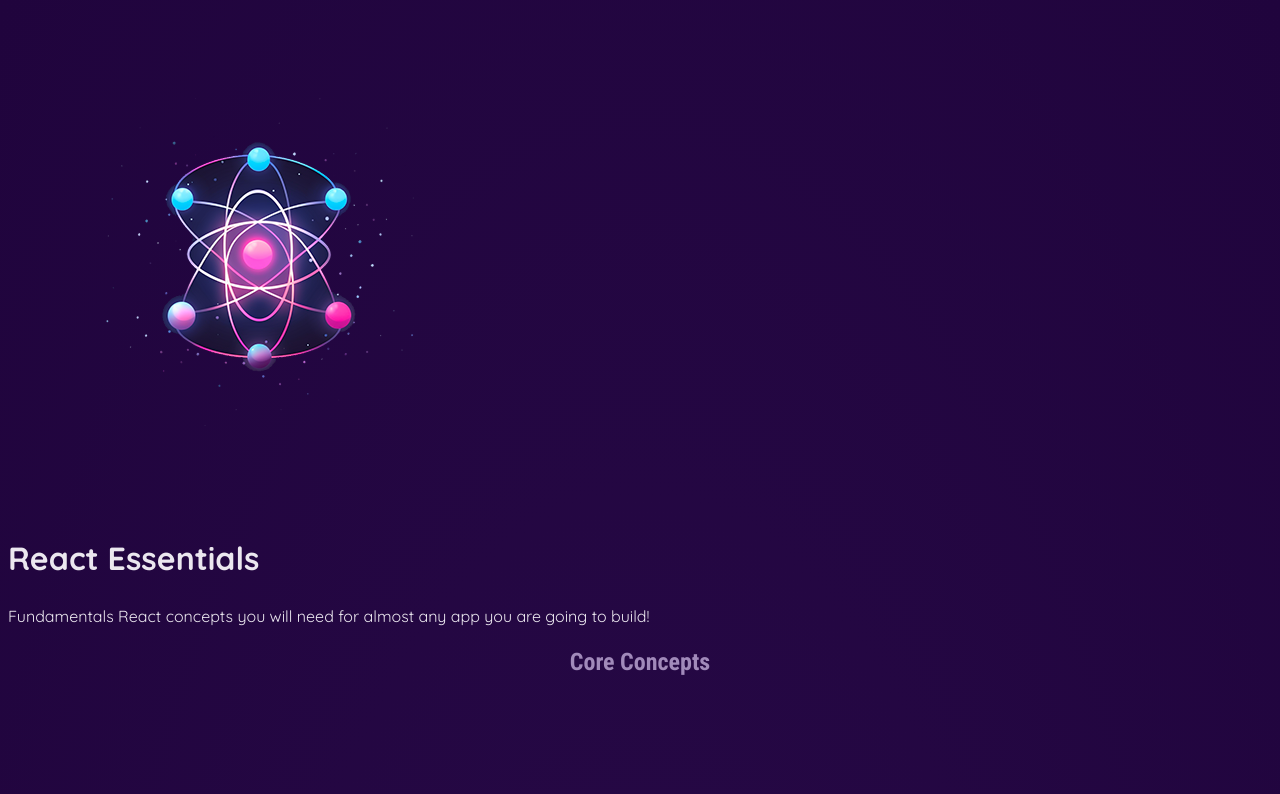
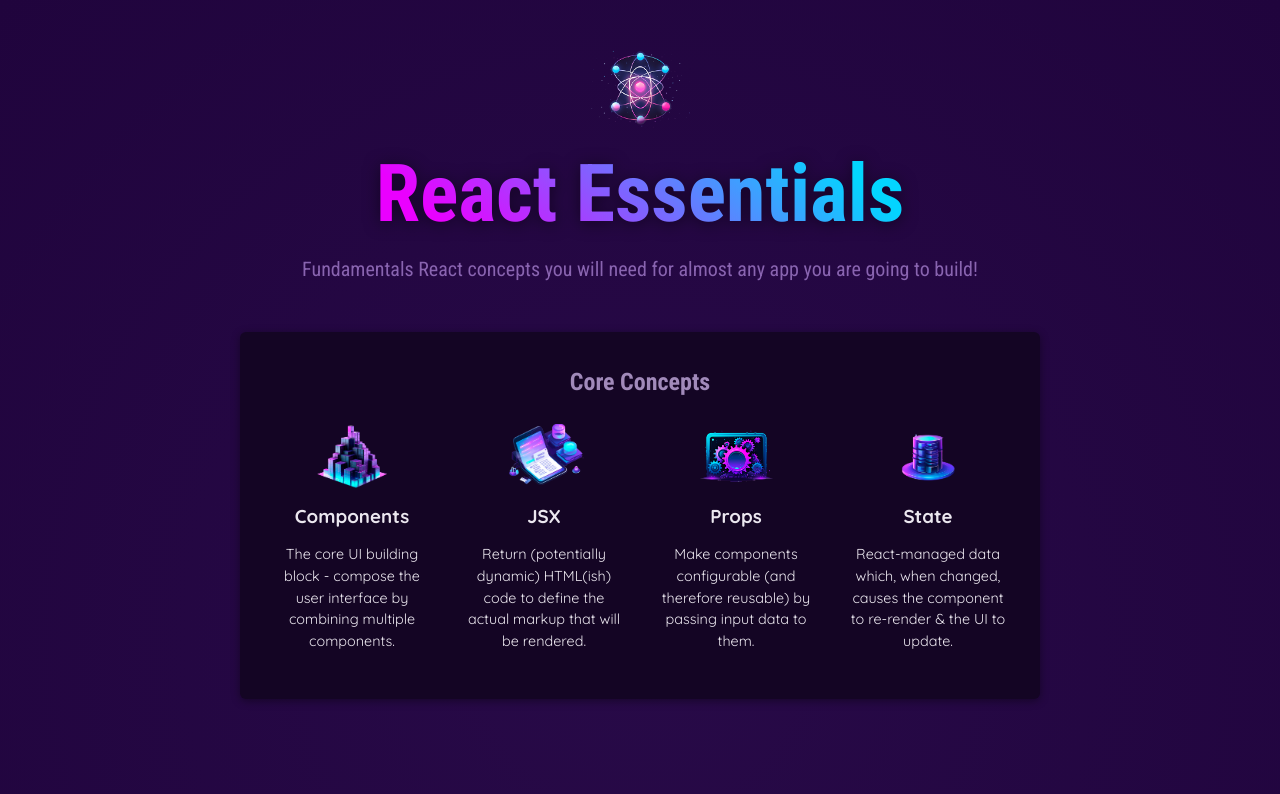
Before and after one commit to darshanlal2k/react, a React (Vite) app in the folder udemy_projects/01-starting-project/: page / in a window 1280 px wide. Shown: the top 794 px of the page. Built offline with nearby package versions, Linux system fonts and the light colour scheme.

Commit message:
splitted css from index.css

```diff
--- /dev/null
+++ b/udemy_projects/01-starting-project/src/Components/CoreConcept.css
@@ -0,0 +1,35 @@
+#core-concepts {
+    padding: 2rem;
+    border-radius: 6px;
+    background-color: #140524;
+    box-shadow: 0 2px 8px rgba(0, 0, 0, 0.4);
+}
+
+#core-concepts ul {
+    list-style: none;
+    padding: 0;
+    margin: 0;
+    display: flex;
+    gap: 2rem;
+    flex-wrap: wrap;
+    justify-content: center;
+}
+
+#core-concepts li {
+    width: 10rem;
+    text-align: center;
+}
+
+#core-concepts li img {
+    height: 4rem;
+    width: 6rem;
+    object-fit: cover;
+}
+
+#core-concepts li h3 {
+    margin: 0.5rem 0;
+}
+
+#core-concepts li p {
+    font-size: 0.9rem;
+}
--- a/udemy_projects/01-starting-project/src/Components/CoreConcept.jsx
+++ b/udemy_projects/01-starting-project/src/Components/CoreConcept.jsx
@@ -1,3 +1,5 @@
+import './CoreConcept.css';
+
 export default function CoreConcept({ image, title, description }) {
     return (
         <li>
--- /dev/null
+++ b/udemy_projects/01-starting-project/src/Components/Header.css
@@ -0,0 +1,27 @@
+header {
+    text-align: center;
+    margin: 3rem 0;
+}
+
+header img {
+    height: 5rem;
+    width: 10rem;
+    object-fit: cover;
+}
+
+header h1 {
+    margin: 0;
+    font-family: "Roboto Condensed", sans-serif;
+    font-size: 5rem;
+    background: linear-gradient(40deg, #ea00ff, #ea00ff, #03d5ff, #03d5ff);
+    -webkit-background-clip: text;
+    -webkit-text-fill-color: transparent;
+    filter: drop-shadow(0 2px 8px rgba(0, 0, 0, 0.5));
+}
+
+header p {
+    margin: 0;
+    font-size: 1.25rem;
+    color: #8964b0;
+    font-family: "Roboto Condensed", sans-serif;
+}
--- a/udemy_projects/01-starting-project/src/Components/Header.jsx
+++ b/udemy_projects/01-starting-project/src/Components/Header.jsx
@@ -1,4 +1,6 @@
 import reactImage from '../assets/react-core-concepts.png';
+import './Header.css';
+
 const reactDescriptions = ['Fundamentals', 'Crucial', 'Core'];
 
 function getRandomInt(max) {
```
Lines whose indentation alone changed are shown as unchanged.
